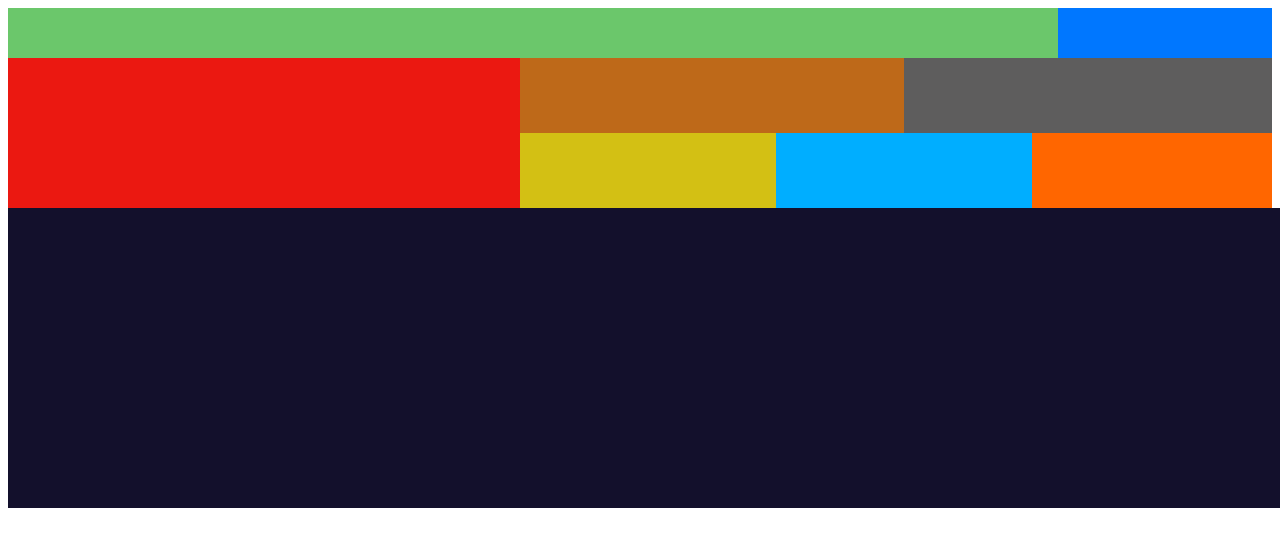
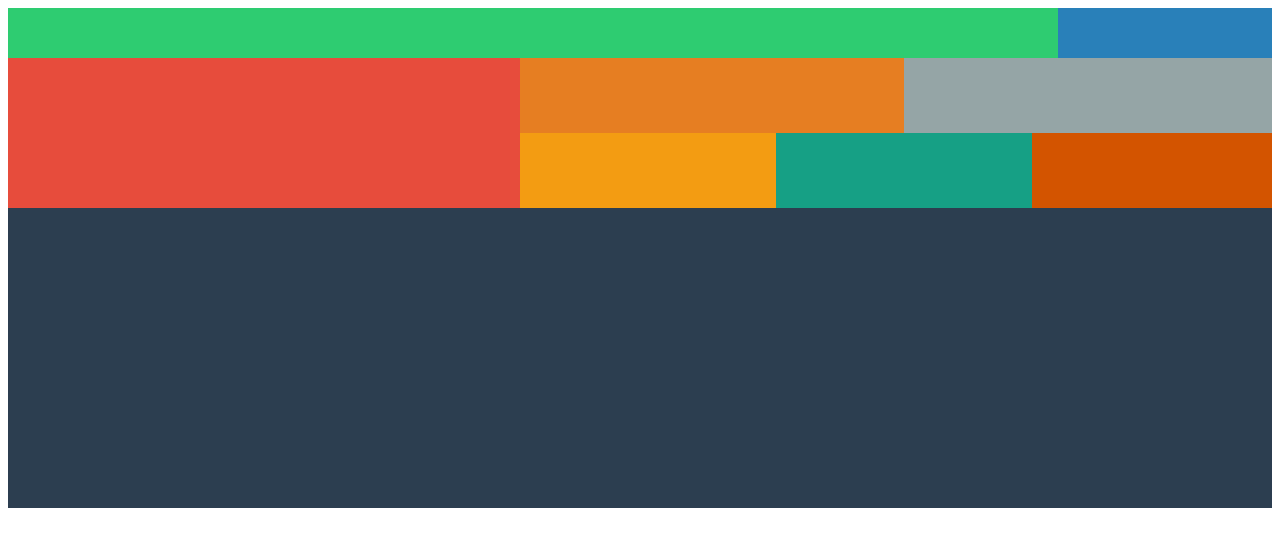
Before and after one commit to ThomasMurat/exercice6, a plain HTML site: page index.html in a window 1280 px wide. Drawn offline with Linux system fonts and the light colour scheme.

Commit message:
correctif couleur et position du dernier rectangle

```diff
--- a/style.css
+++ b/style.css
@@ -2,56 +2,55 @@
     position: absolute;
     width: 82%;
     height: 50px;
-    background-color: rgb(107, 199, 107);
+    background-color: rgb(46, 204, 113);
     }
 .rect2 {
     width: 18%;
     height: 50px;
-    background-color:rgb(0, 119, 255);
+    background-color:rgb(41, 128, 185);
     margin-left: 82%;
     }
 .rect3 {
     position: absolute;
     width: 40%;
     height: 150px;
-    background-color: rgb(235, 24, 17);
+    background-color: rgb(231, 76, 60);
     }
 .rect4 {
     position: absolute;
     width: 30%;
     height: 75px;
-    background-color: rgb(190, 105, 25);
+    background-color: rgb(230, 126, 34);
     margin-left: 40%;
     }
 .rect5 {
     width: 30%;
     height: 75px;
-    background-color: rgb(94, 93, 93);
+    background-color: rgb(149, 165, 166);
     margin-left: 70%;
     }
 .rect6 {
     position: absolute;
     width: 20%;
     height: 75px;
-    background-color: rgb(211, 192, 20);
+    background-color: rgb(243, 156, 18);
     margin-left: 40%;
     }
 .rect7 {
     position: absolute;
     width: 20%;
     height: 75px;
-    background-color: rgb(0, 174, 255);
+    background-color: rgb(22, 160, 133);
     margin-left: 60%;
     }
 .rect8 {
     width: 20%;
     height: 75px;
-    background-color: rgb(255, 102, 0);
+    background-color: rgb(211, 84, 0);
     margin-left: 80%;
     }
 .rect9 {
-    position: absolute;
     width: 100%;
     height: 300px;
-    background-color: rgb(19, 16, 44);
+    background-color: rgb(44, 62, 80);
     }
```
